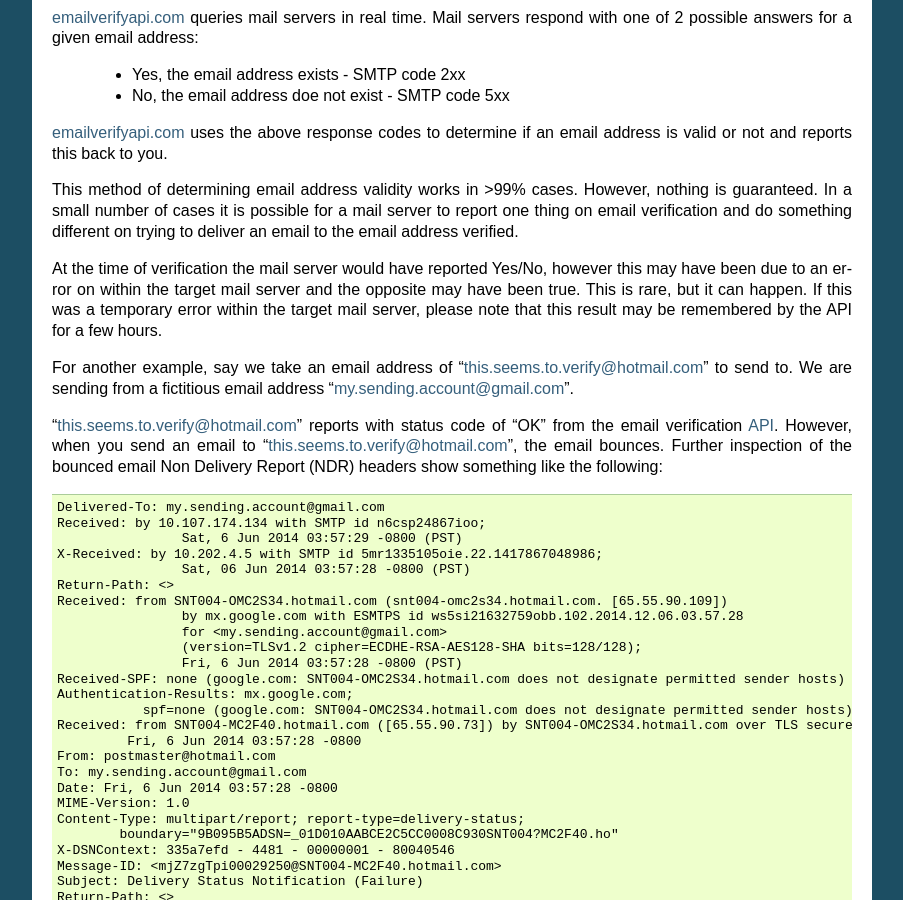
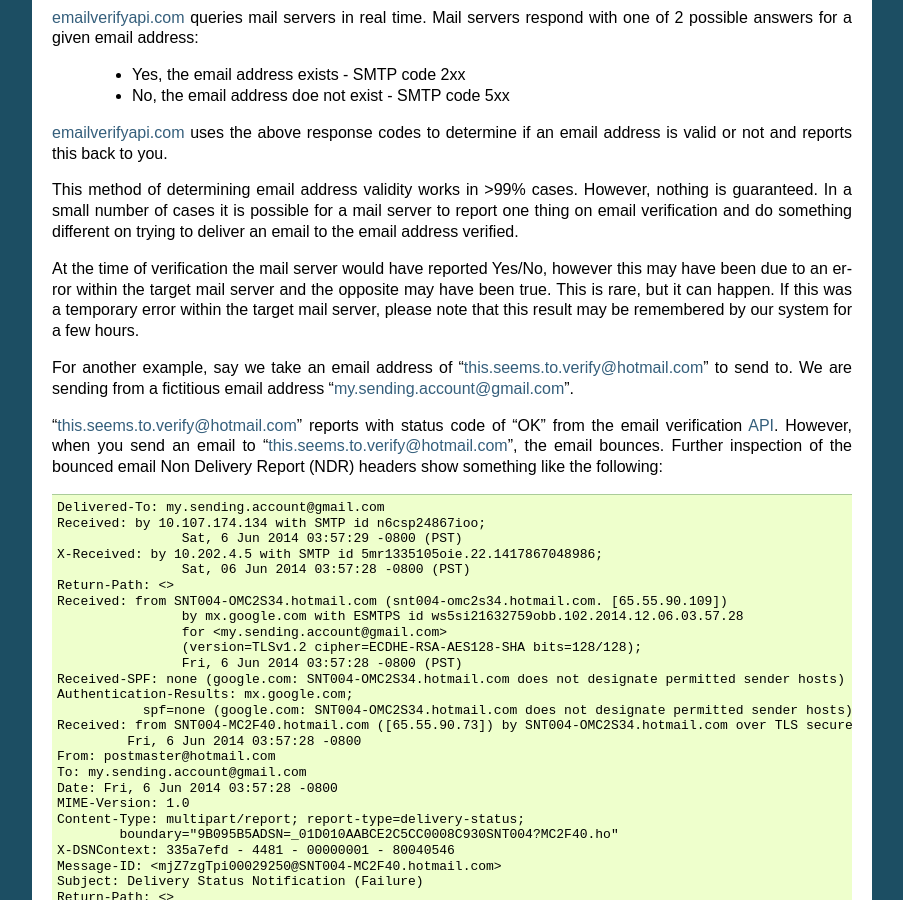
Before and after one commit to emailverifyapicom/docs-rtapi, a Sphinx documentation site: the page built from docs/frequently-asked-questions.rst, in a window 1280 px wide and 900 px high, scrolled down 2095 px. Shown: the whole window, without its empty margins (198-1101 px from the left). Built offline with Sphinx 7.4.7, drawn with Linux system fonts in a browser that asks for light colours.

Commit message:
Typo fix

```diff
--- a/docs/frequently-asked-questions.rst
+++ b/docs/frequently-asked-questions.rst
@@ -91,7 +91,7 @@
 
 This method of determining email address validity works in >99% cases. However, nothing is guaranteed. In a small number of cases it is possible for a mail server to report one thing on email verification and do something different on trying to deliver an email to the email address verified.
 
-At the time of verification the mail server would have reported Yes/No, however this may have been due to an error on within the target mail server and the opposite may have been true. This is rare, but it can happen. If this was a temporary error within the target mail server, please note that this result may be remembered by the API for a few hours.
+At the time of verification the mail server would have reported Yes/No, however this may have been due to an error within the target mail server and the opposite may have been true. This is rare, but it can happen. If this was a temporary error within the target mail server, please note that this result may be remembered by our system for a few hours.
 
 For another example, say we take an email address of "this.seems.to.verify@hotmail.com" to send to. We are sending from a fictitious email address "my.sending.account@gmail.com".
 
```
